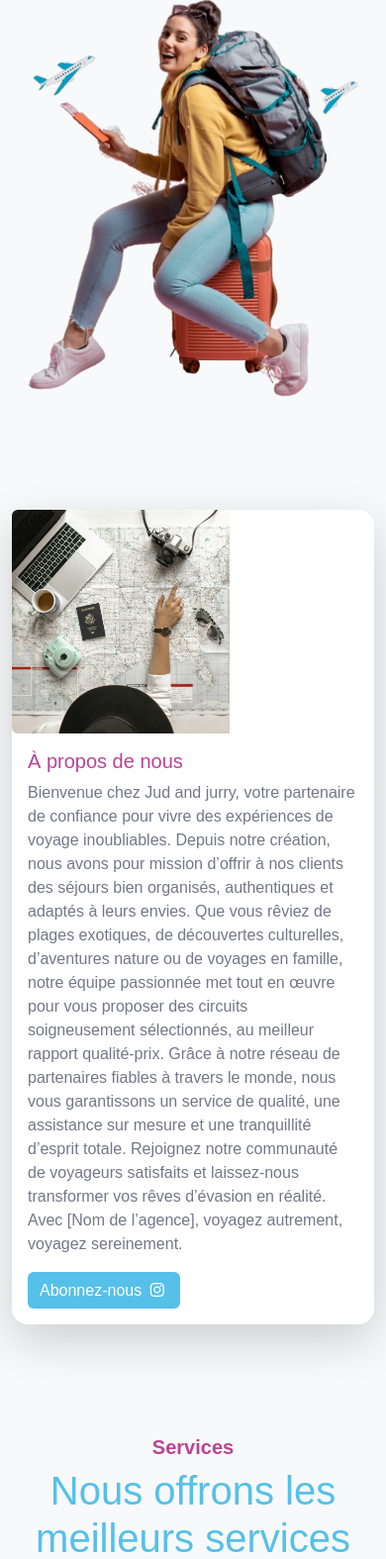
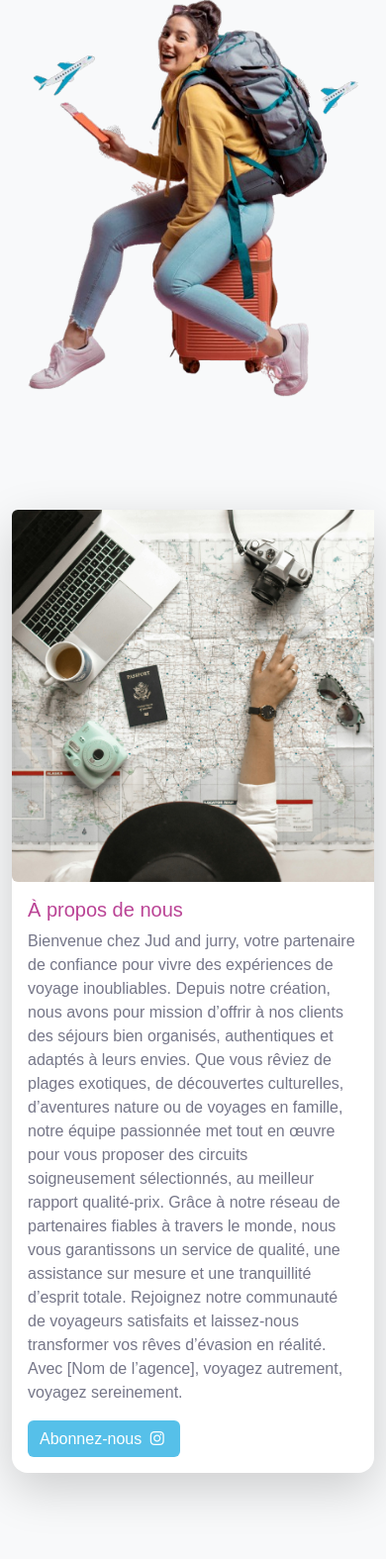
Before and after one commit to Houria-hs/travel-website, a Django app: page / in a window 390 px wide. Shown: the part 610-2185 px from the top of the page at 99% size. Run offline with Django 5.2, Linux system fonts and the light colour scheme; data that the repository does not hold is empty.

Commit message:
more responsiveness fixes

```diff
--- a/templates/home.html
+++ b/templates/home.html
@@ -193,7 +193,7 @@ p{
 }
 .about-img{
     width: 100% !important;
-    height: auto !important;
+    height: 100% !important;
 }
 .services-img{
     width: 90%;
@@ -213,7 +213,7 @@ p{
 }
 @media (max-width: 576px) {
     .img-col{
-        width: 60% !important;
+        height: 60% !important;
     }
     .services-img{
     width: 90%;
```
